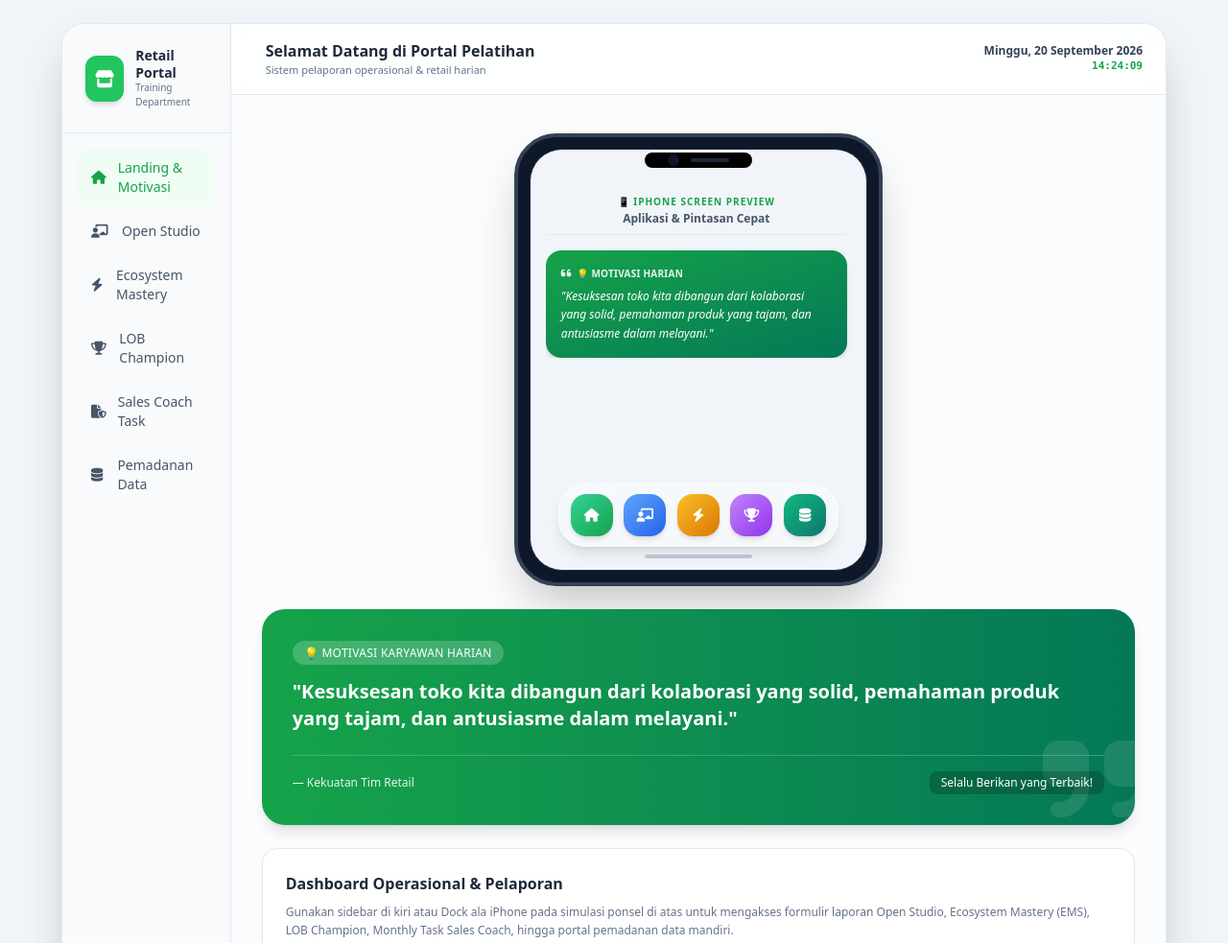
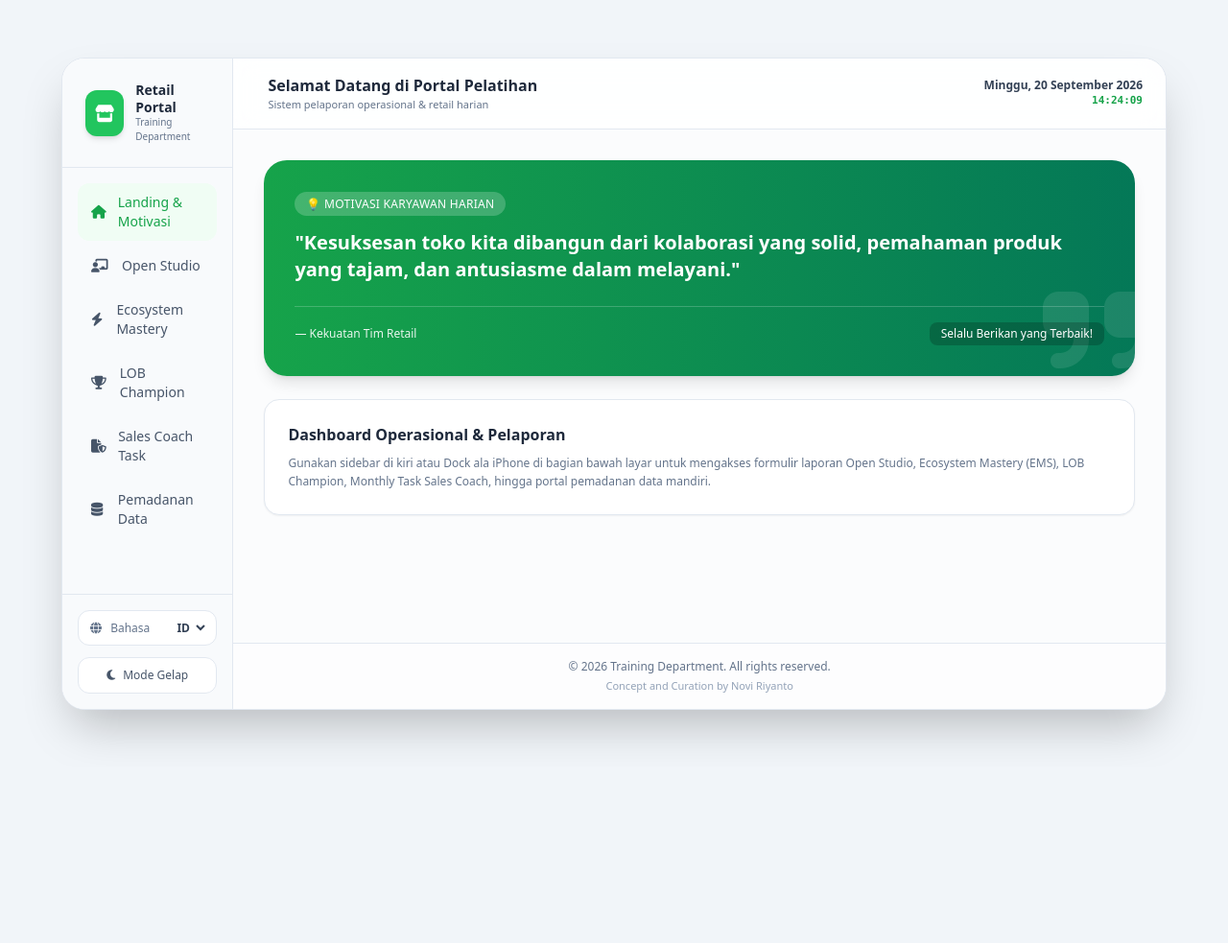
Before and after one commit to ztevejob/Portal-Retail, a plain HTML site: page index.html in a window 1280 px wide. Shown: the top 983 px of the page at 96% size. After the commit the page ends 800 px from the top, so only its background shows below. Drawn offline with nearby package versions, Linux system fonts and the light colour scheme.

Commit message:
Update index.html

```diff
--- a/index.html
+++ b/index.html
@@ -29,7 +29,7 @@
 </head>
 <body class="bg-slate-100 dark:bg-slate-950 text-slate-800 dark:text-slate-100 transition-colors duration-300 min-h-screen flex flex-col items-center justify-center p-2 md:p-6 pb-24 md:pb-6">
 
-    <!-- Container Utama: Mode Desktop & Simulasi HP -->
+    <!-- Container Utama: Mode Desktop & Responsif -->
     <div class="w-full max-w-6xl bg-white dark:bg-slate-900 rounded-3xl shadow-2xl border border-slate-200 dark:border-slate-800 overflow-hidden flex flex-col md:flex-row min-h-[85vh]">
 
         <!-- Sidebar Navigation (Desktop) -->
@@ -115,64 +115,6 @@
             <!-- Dynamic Body Container -->
             <div class="p-4 md:p-8 space-y-6 flex-grow overflow-y-auto">
 
-                <!-- SIMULASI LAYAR HANDPHONE (DENGAN DOCK IPHONE DI DALAMNYA) -->
-                <div class="flex justify-center my-2">
-                    <div class="w-full max-w-sm bg-slate-900 dark:bg-slate-950 rounded-[44px] p-3 shadow-2xl border-4 border-slate-700 dark:border-slate-800 relative">
-                        <!-- Dynamic Island / Speaker HP -->
-                        <div class="absolute top-4 left-1/2 transform -translate-x-1/2 w-28 h-4 bg-black rounded-full z-20 flex items-center justify-center">
-                            <div class="w-3 h-3 bg-slate-900 rounded-full mr-3"></div>
-                            <div class="w-10 h-1 bg-slate-800 rounded-full"></div>
-                        </div>
-
-                        <!-- Layar HP Dalam Frame -->
-                        <div class="bg-slate-100 dark:bg-slate-900 rounded-[34px] pt-10 pb-3 px-4 flex flex-col justify-between min-h-[440px] text-slate-800 dark:text-slate-100 relative overflow-hidden border border-slate-800">
-
-                            <!-- Konten Dalam Layar HP -->
-                            <div class="space-y-4 overflow-y-auto max-h-[320px] pr-1">
-                                <div class="text-center pb-2 border-b border-slate-200 dark:border-slate-800">
-                                    <span class="text-[10px] font-bold uppercase tracking-widest text-brand-600 dark:text-brand-400">📱 iPhone Screen Preview</span>
-                                    <h3 class="text-xs font-semibold text-slate-600 dark:text-slate-300">Aplikasi & Pintasan Cepat</h3>
-                                </div>
-
-                                <!-- Kutipan Motivasi di HP -->
-                                <div class="bg-gradient-to-br from-brand-600 to-emerald-700 rounded-2xl p-4 text-white shadow-md text-xs">
-                                    <div class="flex items-center space-x-1.5 mb-1.5 opacity-90">
-                                        <i class="fa-solid fa-quote-left"></i>
-                                        <span class="font-bold uppercase tracking-wide text-[10px]" data-i18n="motiv_badge">💡 Motivasi Harian</span>
-                                    </div>
-                                    <p id="phone-motivation-quote" class="font-medium italic leading-relaxed">
-                                        "Pelayanan prima bukan sekadar menjual produk, tetapi menciptakan pengalaman berharga..."
-                                    </p>
-                                </div>
-                            </div>
-
-                            <!-- DOCK APLIKASI KHUSUS GAYA IPHONE (iOS Style Dock) -->
-                            <div class="mt-2 pt-1 flex flex-col items-center">
-                                <div class="w-[92%] bg-white/40 dark:bg-white/10 backdrop-blur-xl rounded-[28px] px-3 py-2.5 shadow-lg border border-white/40 dark:border-white/10 flex justify-between items-center">
-                                    <button onclick="switchTab('landing')" class="w-11 h-11 rounded-2xl bg-gradient-to-br from-emerald-400 to-brand-600 text-white flex items-center justify-center shadow-md hover:scale-110 active:scale-95 transition-all duration-200" title="Home">
-                                        <i class="fa-solid fa-house text-sm"></i>
-                                    </button>
-                                    <button onclick="switchTab('open-studio')" class="w-11 h-11 rounded-2xl bg-gradient-to-br from-blue-400 to-blue-600 text-white flex items-center justify-center shadow-md hover:scale-110 active:scale-95 transition-all duration-200" title="Open Studio">
-                                        <i class="fa-solid fa-chalkboard-user text-sm"></i>
-                                    </button>
-                                    <button onclick="switchTab('ems')" class="w-11 h-11 rounded-2xl bg-gradient-to-br from-amber-400 to-amber-600 text-white flex items-center justify-center shadow-md hover:scale-110 active:scale-95 transition-all duration-200" title="EMS">
-                                        <i class="fa-solid fa-bolt text-sm"></i>
-                                    </button>
-                                    <button onclick="switchTab('lob')" class="w-11 h-11 rounded-2xl bg-gradient-to-br from-purple-400 to-purple-600 text-white flex items-center justify-center shadow-md hover:scale-110 active:scale-95 transition-all duration-200" title="LOB">
-                                        <i class="fa-solid fa-trophy text-sm"></i>
-                                    </button>
-                                    <button onclick="switchTab('data')" class="w-11 h-11 rounded-2xl bg-gradient-to-br from-emerald-500 to-teal-700 text-white flex items-center justify-center shadow-md hover:scale-110 active:scale-95 transition-all duration-200" title="Data">
-                                        <i class="fa-solid fa-database text-sm"></i>
-                                    </button>
-                                </div>
-                                <!-- iOS Home Indicator Bar -->
-                                <div class="w-28 h-1 bg-slate-400/50 dark:bg-slate-600 rounded-full mt-2"></div>
-                            </div>
-
-                        </div>
-                    </div>
-                </div>
-
                 <!-- TAB 1: LANDING & MOTIVASI -->
                 <div id="tab-landing" class="tab-content space-y-6">
                     <div class="bg-gradient-to-r from-brand-600 to-emerald-700 rounded-3xl p-6 md:p-8 text-white shadow-lg relative overflow-hidden flex flex-col justify-between">
@@ -194,7 +136,7 @@
                     <div class="bg-white dark:bg-slate-800 rounded-2xl p-6 border border-slate-200 dark:border-slate-700 shadow-sm">
                         <h3 class="font-bold text-base mb-2" data-i18n="welcome_heading">Dashboard Operasional & Pelaporan</h3>
                         <p class="text-xs text-slate-500 dark:text-slate-400 leading-relaxed" data-i18n="welcome_desc">
-                            Gunakan sidebar di kiri atau Dock ala iPhone pada simulasi ponsel di atas untuk mengakses formulir laporan Open Studio, Ecosystem Mastery (EMS), LOB Champion, Monthly Task Sales Coach, hingga portal pemadanan data mandiri.
+                            Gunakan sidebar di kiri atau Dock ala iPhone di bagian bawah layar untuk mengakses formulir laporan Open Studio, Ecosystem Mastery (EMS), LOB Champion, Monthly Task Sales Coach, hingga portal pemadanan data mandiri.
                         </p>
                     </div>
                 </div>
@@ -433,7 +375,6 @@
 
             document.getElementById('daily-motivation-quote').textContent = `"${selected.quote}"`;
             document.getElementById('daily-motivation-author').textContent = selected.author;
-            document.getElementById('phone-motivation-quote').textContent = `"${selected.quote}"`;
         }
 
         function changeLanguage(lang) {
```
